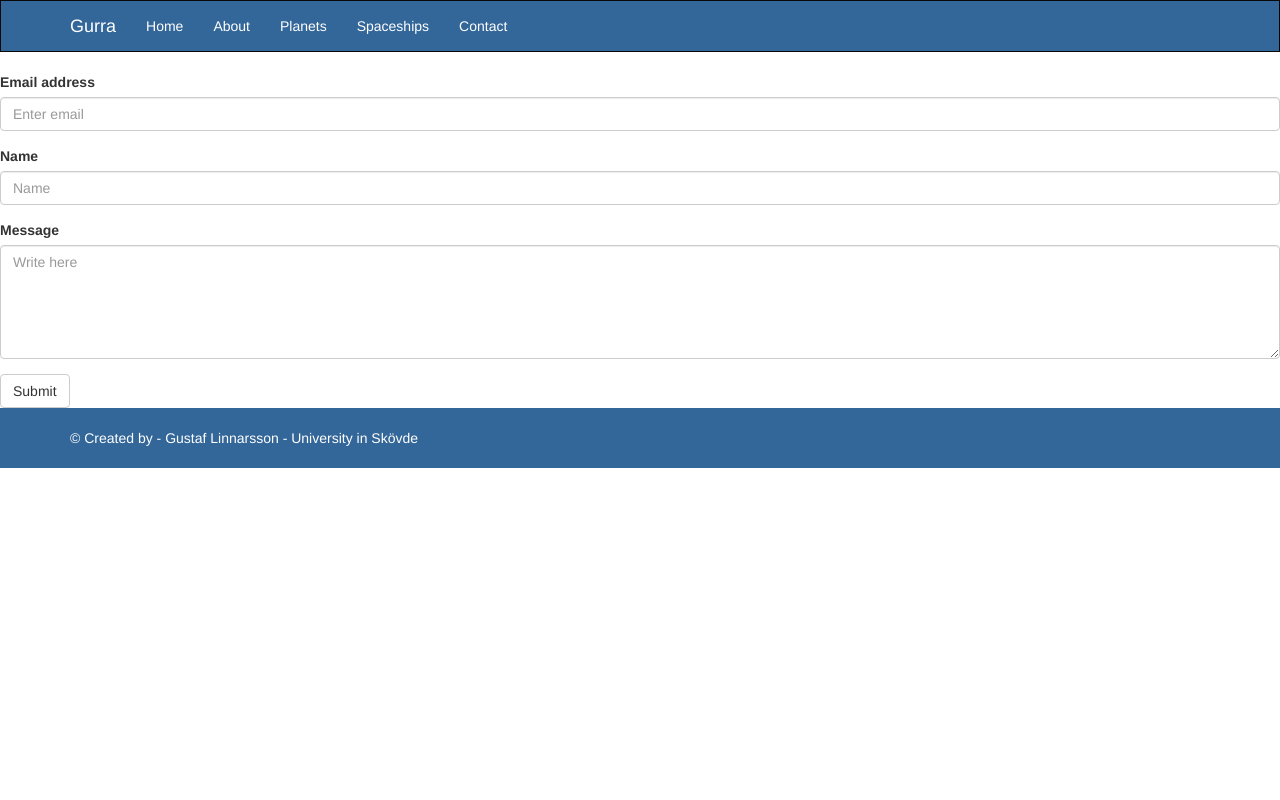
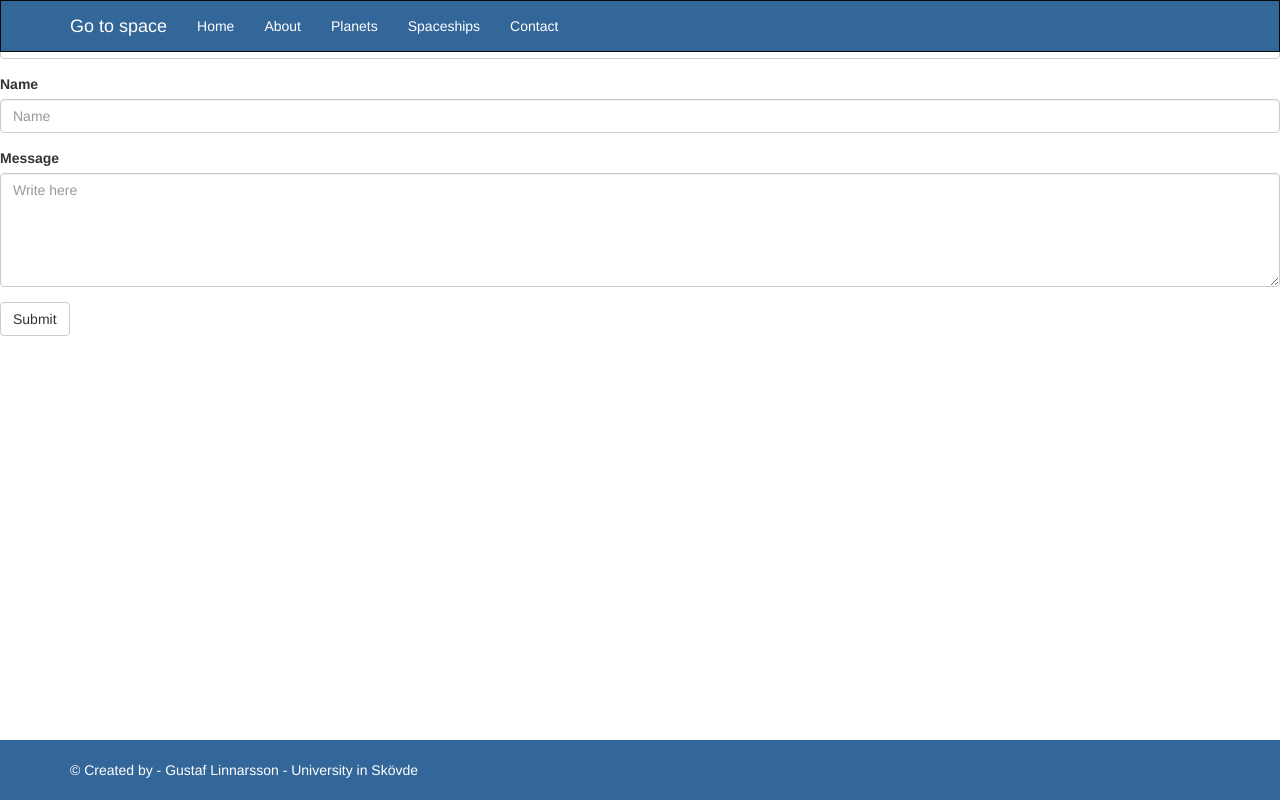
Before and after one commit to glinnar/Bootstrap-application, a plain HTML site: page Contact.html in a window 1280 px wide. Drawn offline with nearby package versions, Linux system fonts and the light colour scheme.

Commit message:
init commit

```diff
--- a/Contact.html
+++ b/Contact.html
@@ -58,7 +58,7 @@
             <span class="icon-bar"></span>
             <span class="icon-bar"></span>
           </button>
-          <a class="navbar-brand" href="index.html">Gurra</a>
+          <a class="navbar-brand" href="index.html">Go to space</a>
         </div>
         <div id="navbar" class="navbar-collapse collapse">
           <ul class="nav navbar-nav">
--- a/Design.css
+++ b/Design.css
@@ -33,10 +33,7 @@
   color:white;
   position:auto;
 }
-.containers{
-  position:right;
-   margin-top:25px;
-}
+
 .carousel-control {
   position: absolute;
   top: absolute;
@@ -78,7 +75,7 @@ html {
 
 .footer {
   position: absolute;
-  bottom: -5;
+  bottom: 0;
     width: 100%;
   /* Set the fixed height of the footer here */
   height: 60px;
@@ -109,7 +106,7 @@ code {
 
 
 .navbar {
-  position: relative;
+  position: fixed;
   min-height: 50px;
   margin-bottom: 20px;
   border: 1px solid transparent;
```
Also changed, not shown: Spaceships.html (+1 -1 lines).
